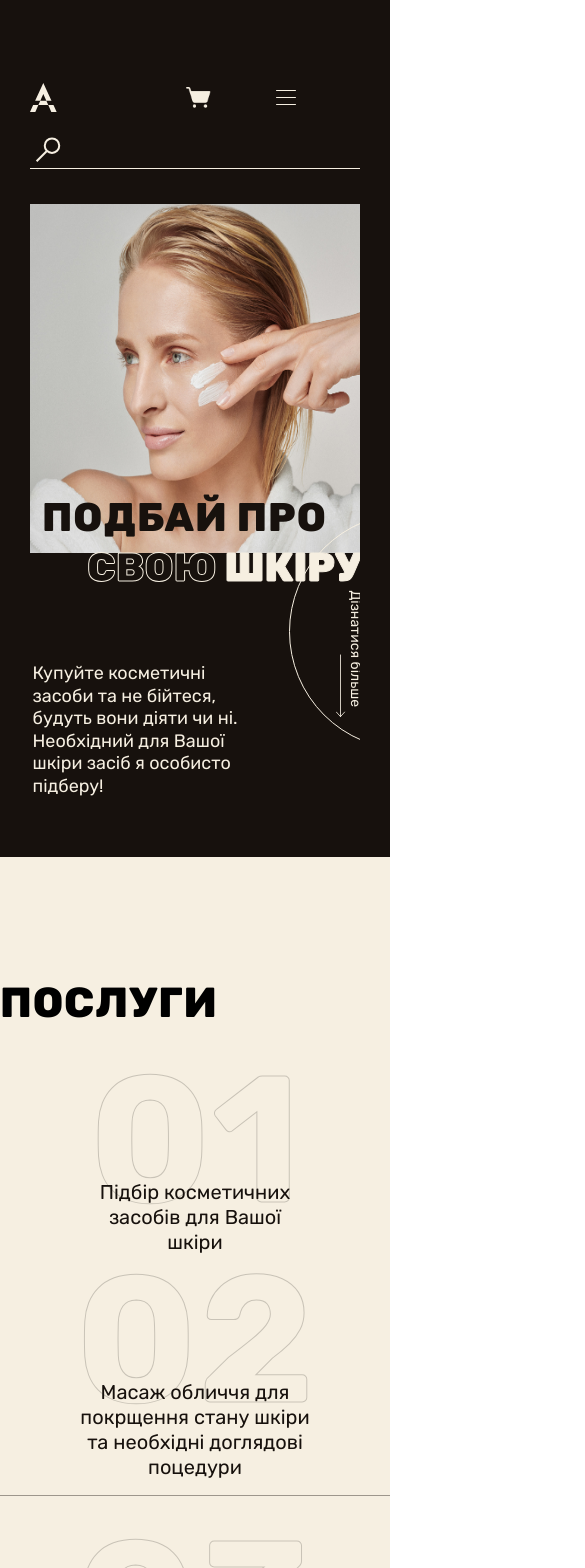
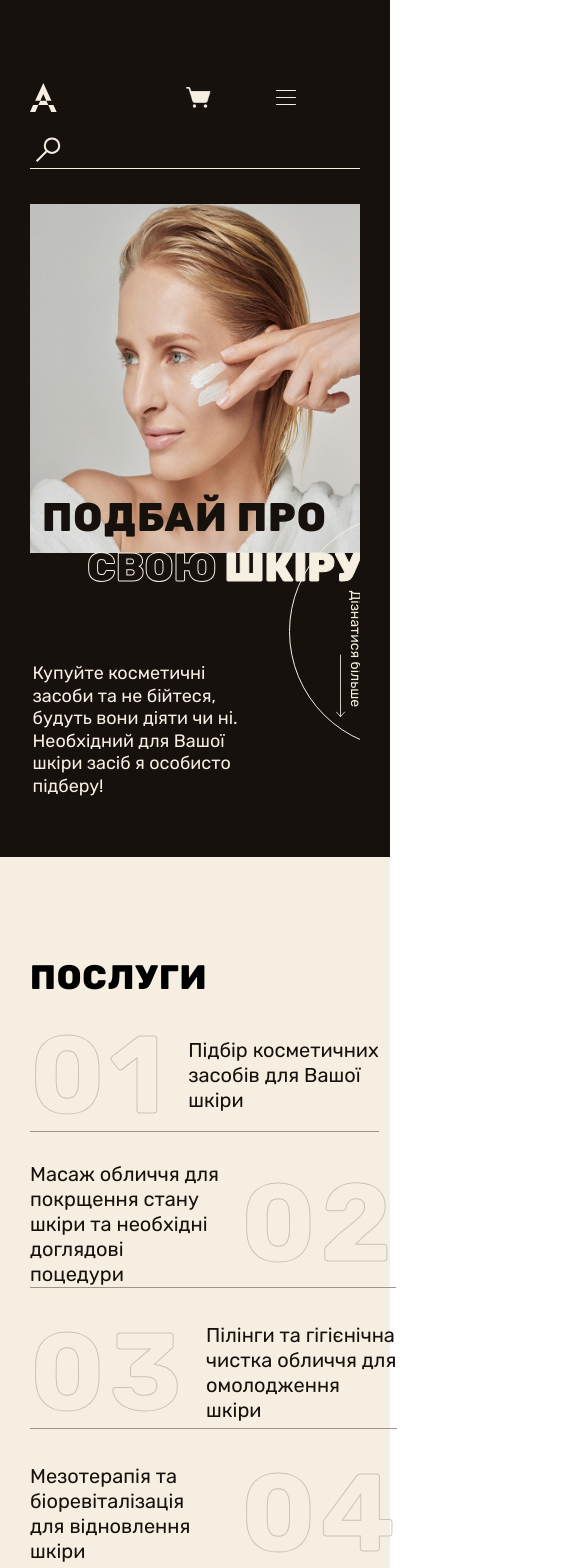
Before and after one commit to adevreactjs/cosmetic, a React (Create React App) app: page / in a window 390 px wide. Shown: the top 1568 px of the page, 585 px wide, since content can reach past the window. Built offline with nearby package versions, Linux system fonts and the light colour scheme.

Commit message:
add styles

```diff
--- a/src/components/mainServices/index.module.scss
+++ b/src/components/mainServices/index.module.scss
@@ -583,4 +583,56 @@
       margin-left: 74px;
     }
   }
+  .container__service {
+    max-width: 330px;
+    h2 {
+      font-size: 34px;
+      font-weight: 800;
+      line-height: 125%; /* 42.5px */
+      text-transform: uppercase;
+      margin-bottom: 40px;
+    }
+  }
+    .mainServices__items {
+      padding-top: 100px;
+      padding-bottom: 100px;
+    }
+  .mainServices__item {
+    display: flex;
+    align-items: center;
+    gap: 20px;
+    border-bottom: 1px solid var(--add, #9d968c);
+    &:nth-child(2) {
+      flex-direction: row-reverse;
+    }
+     &:nth-child(5) {
+      flex-direction: row-reverse;
+    }
+    span {
+      font-size: 110px;
+      font-weight: 700;
+      line-height: 100%; /* 110px */
+      letter-spacing: 4.4px;
+      white-space: nowrap;
+    }
+  }
+  .mainServices__itemTitle {
+    position: static;
+    text-align: left;
+    width: 191px;
+  }
+  .mainServices__separate {
+    display: none;
+  }
+  .mainServices__wrapper {
+    gap: 30px;
+  }
+  .mainServices__itemNumber {
+    span {
+      width: 158px;
+    }
+  }
+  .container__service {
+
+  }
 }
```
